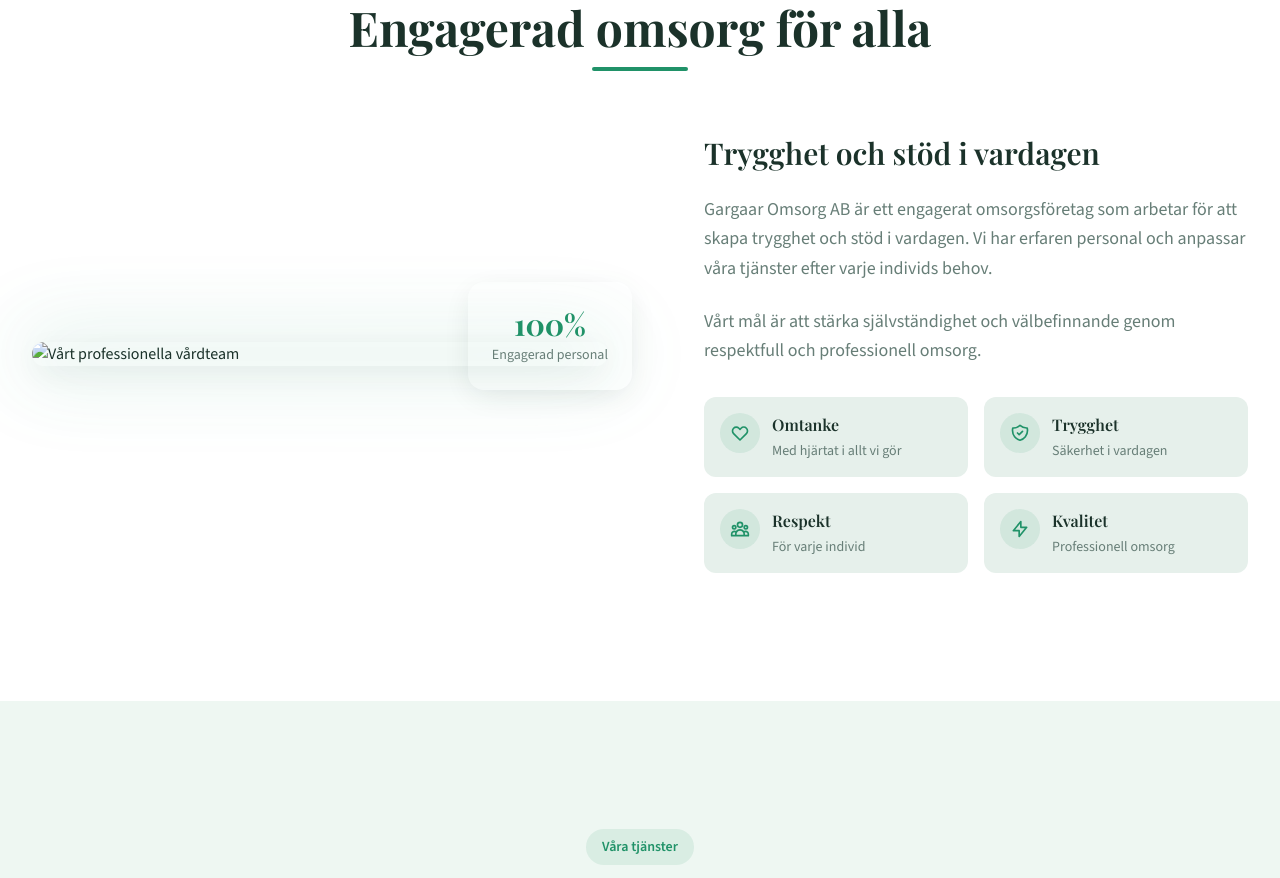
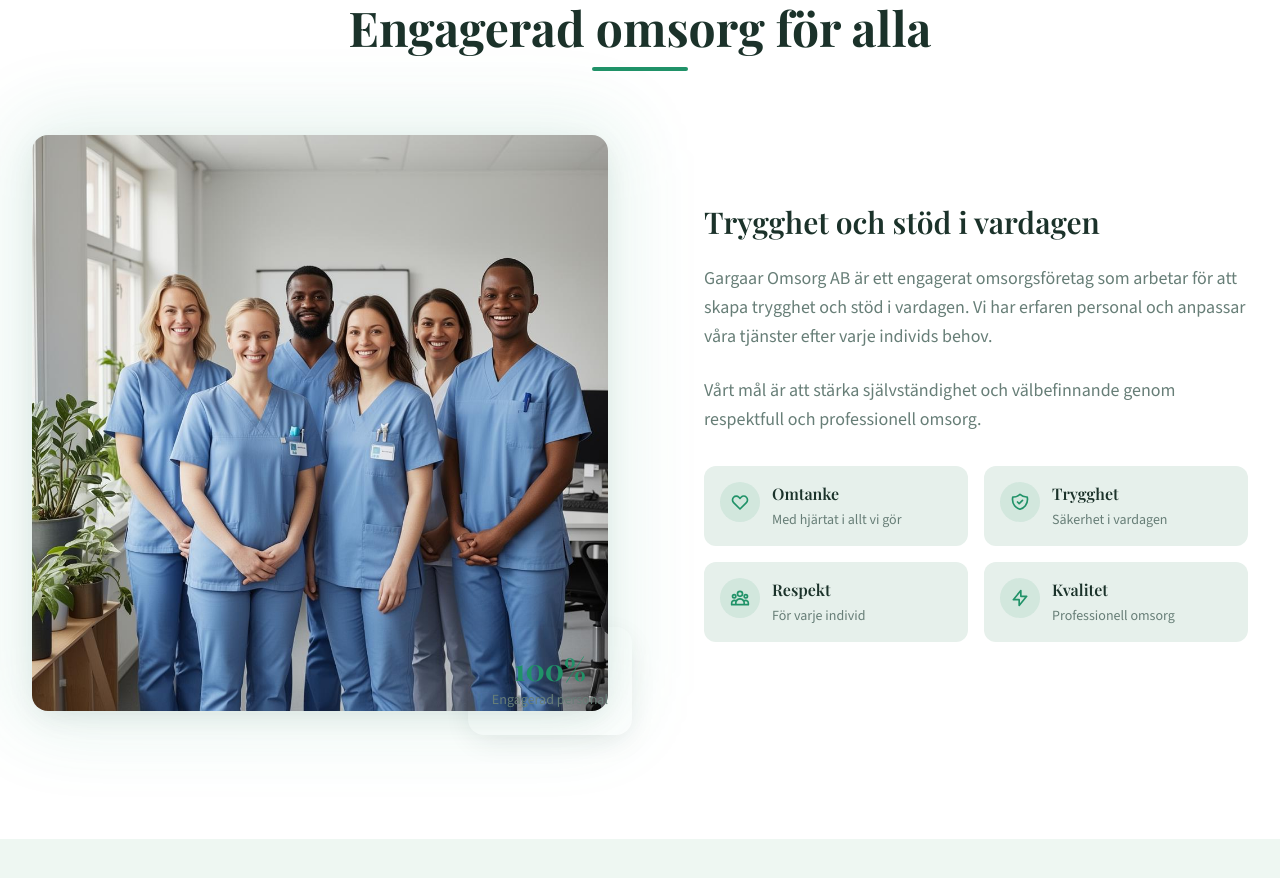
Before and after one commit to info1gargaar/Gargaar-Omsorg-AB, a plain HTML site: page index.html in a window 1280 px wide. Shown: the part 977-1855 px from the top of the page. Drawn offline with nearby package versions, Linux system fonts and the light colour scheme; files whose address does not match are found by name.

Commit message:
Update image source path in index.html

```diff
--- a/index.html
+++ b/index.html
@@ -746,7 +746,7 @@
               ></div>
               <div class="relative overflow-hidden rounded-2xl shadow-medium">
                 <img
-                  src="assets/team-about.jpg"
+                  src="team-about.jpg"
                   alt="Vårt professionella vårdteam"
                   class="w-full h-auto object-cover transform group-hover:scale-105 transition-transform duration-700"
                 />
```
